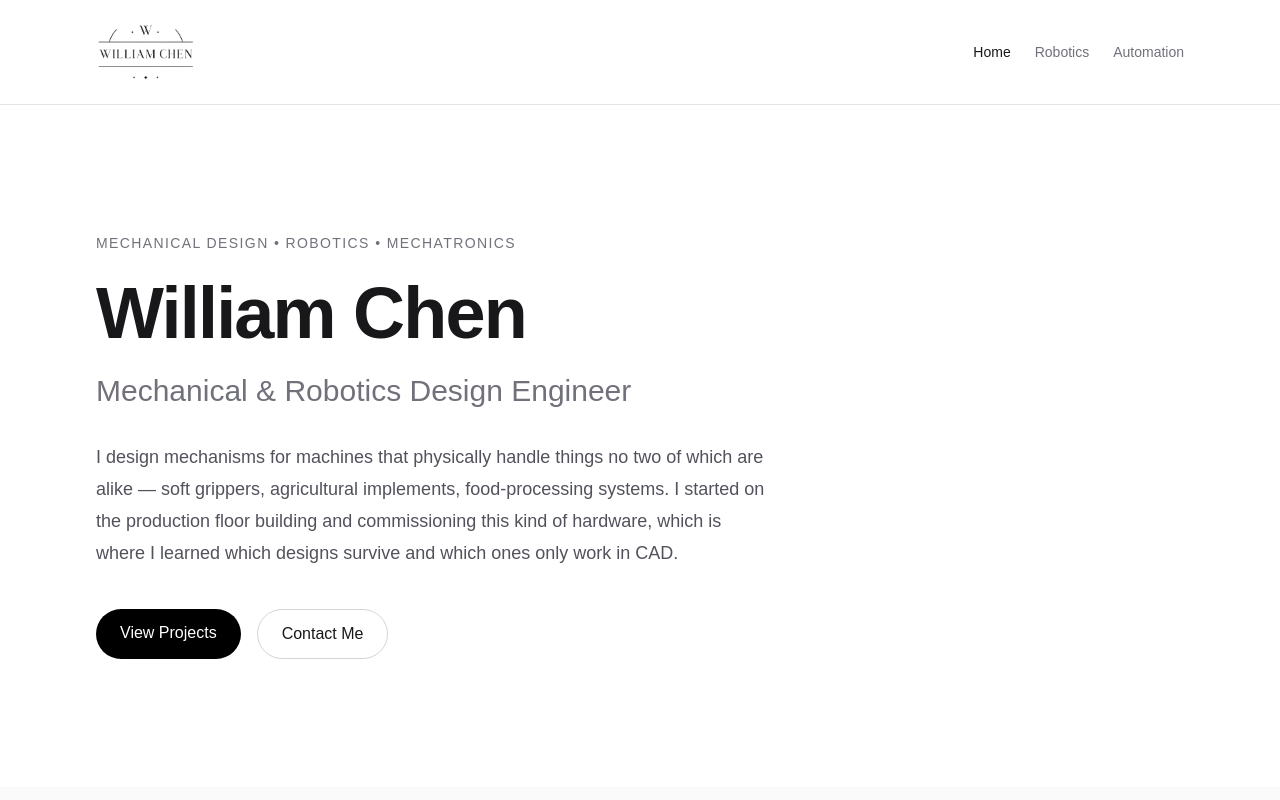
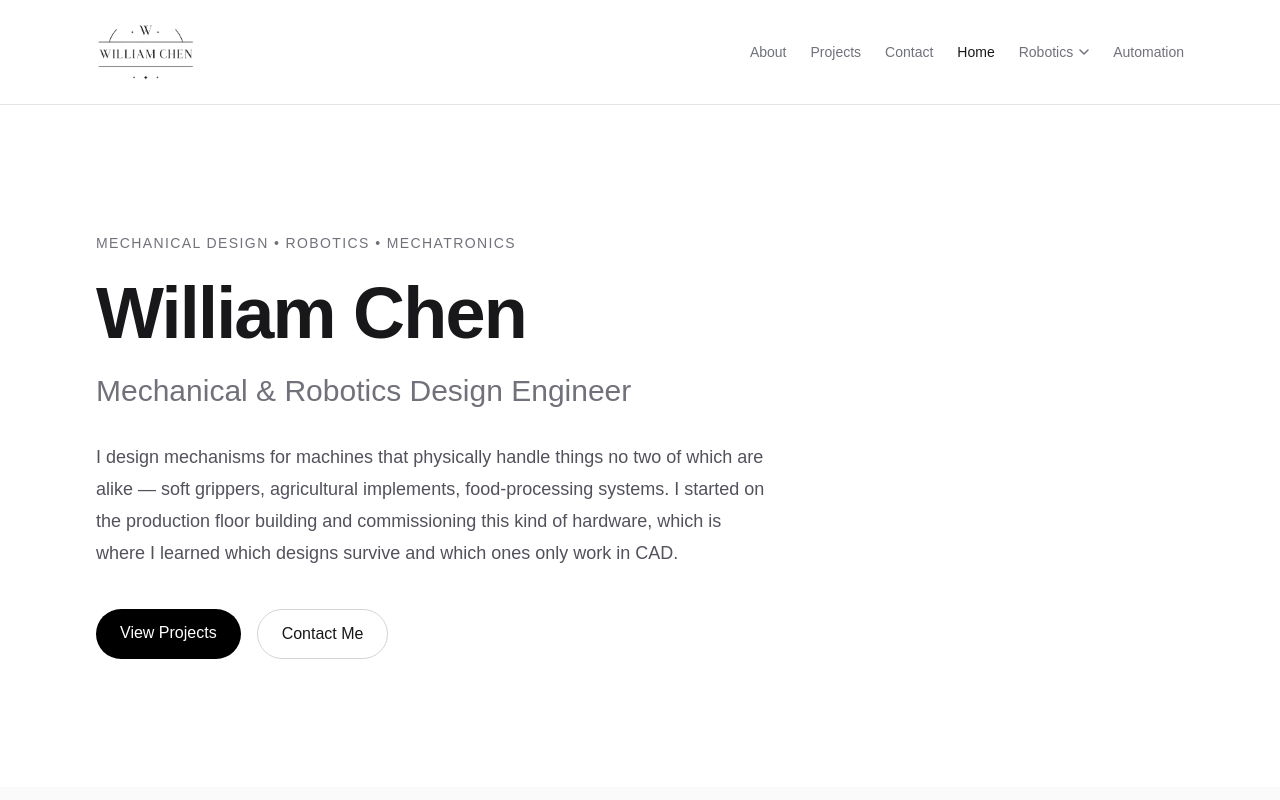
Before and after one commit to williamchen-max/william-chen-portfolio, a Next.js app: page / in a window 1280 px wide. Shown: the top 800 px of the page. Built offline with nearby package versions, Linux system fonts and the light colour scheme.

Commit message:
update home page

```diff
--- a/app/components/Navbar.tsx
+++ b/app/components/Navbar.tsx
@@ -3,25 +3,91 @@
 import Image from "next/image";
 import Link from "next/link";
 import { usePathname } from "next/navigation";
+import { useEffect, useRef, useState } from "react";
 
-const links = [
+type NavLink = {
+  href: string;
+  label: string;
+};
+
+type NavItem = NavLink & {
+  children?: NavLink[];
+};
+
+type NavbarProps = {
+  sections?: NavLink[];
+};
+
+/* -------------------------------------------------------------
+   Nav config — add or reorder projects here.
+------------------------------------------------------------- */
+const NAV: NavItem[] = [
   { href: "/", label: "Home" },
-  { href: "/robotics", label: "Robotics" },
-  { href: "/industrial-automation", label: "Automation" },
+  {
+    href: "/robotics",
+    label: "Robotics",
+    children: [
+      { href: "/robotics/soft-gripper", label: "Soft Gripper Optimization" },
+      {
+        href: "/robotics/weed-management-robot",
+        label: "Weed Management Robot",
+      },
+      { href: "/robotics/robot-cafe", label: "Autonomous Robot Café" },
+    ],
+  },
+  {
+    href: "/industrial-automation",
+    label: "Automation",
+    // Add project pages here as they go live, e.g.
+    // children: [
+    //   { href: "/industrial-automation/bun-inspection", label: "Vision-Based Quality Inspection" },
+    // ],
+  },
 ];
 
-export default function Navbar() {
+export default function Navbar({ sections }: NavbarProps) {
   const pathname = usePathname();
+  const [openMenu, setOpenMenu] = useState<string | null>(null);
+  const navRef = useRef<HTMLDivElement>(null);
+
+  /* Close on route change */
+  useEffect(() => {
+    setOpenMenu(null);
+  }, [pathname]);
+
+  /* Close on outside click and on Escape */
+  useEffect(() => {
+    function handlePointer(event: MouseEvent) {
+      if (navRef.current && !navRef.current.contains(event.target as Node)) {
+        setOpenMenu(null);
+      }
+    }
+
+    function handleKey(event: KeyboardEvent) {
+      if (event.key === "Escape") setOpenMenu(null);
+    }
+
+    document.addEventListener("mousedown", handlePointer);
+    document.addEventListener("keydown", handleKey);
+
+    return () => {
+      document.removeEventListener("mousedown", handlePointer);
+      document.removeEventListener("keydown", handleKey);
+    };
+  }, []);
+
+  const isActive = (href: string) =>
+    href === "/" ? pathname === "/" : pathname.startsWith(href);
 
   return (
     <nav className="border-b border-zinc-200">
-      <div className="max-w-6xl mx-auto px-6 md:px-8 py-4 md:py-6 flex items-center justify-between gap-4">
+      <div
+        ref={navRef}
+        className="max-w-6xl mx-auto px-6 md:px-8 py-4 md:py-6 flex items-center justify-between gap-4"
+      >
 
         {/* Logo */}
-        <Link
-          href="/"
-          className="flex items-center shrink-0"
-        >
+        <Link href="/" className="flex items-center shrink-0">
           <Image
             src="/logo.png"
             alt="William Chen"
@@ -33,18 +99,30 @@ export default function Navbar() {
         </Link>
 
         {/* Navigation */}
-        <div className="flex gap-4 md:gap-6 text-sm">
-          {links.map(({ href, label }) => {
-            const isActive =
-              href === "/" ? pathname === "/" : pathname.startsWith(href);
+        <div className="flex items-center gap-4 md:gap-6 text-sm">
 
+          {/* Section anchors — homepage only */}
+          {sections?.map(({ href, label }) => (
+            <a
+              key={href}
+              href={href}
+              className="hidden md:inline text-zinc-500 hover:text-zinc-900 transition"
+            >
+              {label}
+            </a>
+          ))}
+
+          {NAV.map(({ href, label, children }) => {
+            const active = isActive(href);
+
+            if (!children) {
               return (
                 <Link
                   key={href}
                   href={href}
-                aria-current={isActive ? "page" : undefined}
+                  aria-current={active ? "page" : undefined}
                   className={
-                  isActive
+                    active
                       ? "text-zinc-900 font-medium"
                       : "text-zinc-500 hover:text-zinc-900 transition"
                   }
@@ -52,7 +130,81 @@ export default function Navbar() {
                   {label}
                 </Link>
               );
+            }
+
+            const open = openMenu === label;
+
+            return (
+              <div key={href} className="relative">
+
+                <button
+                  type="button"
+                  onClick={() => setOpenMenu(open ? null : label)}
+                  aria-expanded={open}
+                  aria-haspopup="true"
+                  className={`flex items-center gap-1.5 ${
+                    active
+                      ? "text-zinc-900 font-medium"
+                      : "text-zinc-500 hover:text-zinc-900 transition"
+                  }`}
+                >
+                  {label}
+                  <svg
+                    width="10"
+                    height="6"
+                    viewBox="0 0 10 6"
+                    fill="none"
+                    aria-hidden="true"
+                    className={`transition-transform ${
+                      open ? "rotate-180" : ""
+                    }`}
+                  >
+                    <path
+                      d="M1 1l4 4 4-4"
+                      stroke="currentColor"
+                      strokeWidth="1.5"
+                      strokeLinecap="round"
+                      strokeLinejoin="round"
+                    />
+                  </svg>
+                </button>
+
+                {open && (
+                  <div className="absolute right-0 mt-3 w-64 rounded-xl border border-zinc-200 bg-white shadow-lg py-2 z-50">
+
+                    <Link
+                      href={href}
+                      className="block px-4 py-2.5 text-zinc-900 font-medium hover:bg-zinc-50"
+                    >
+                      All {label}
+                    </Link>
+
+                    <div className="my-1 border-t border-zinc-100" />
+
+                    {children.map((child) => (
+                      <Link
+                        key={child.href}
+                        href={child.href}
+                        aria-current={
+                          pathname === child.href ? "page" : undefined
+                        }
+                        className={`block px-4 py-2.5 hover:bg-zinc-50 ${
+                          pathname === child.href
+                            ? "text-zinc-900 font-medium"
+                            : "text-zinc-600"
+                        }`}
+                      >
+                        {child.label}
+                      </Link>
+                    ))}
+
+                  </div>
+                )}
+
+              </div>
+            );
           })}
+
         </div>
 
       </div>
```
Lines whose indentation alone changed are shown as unchanged.
